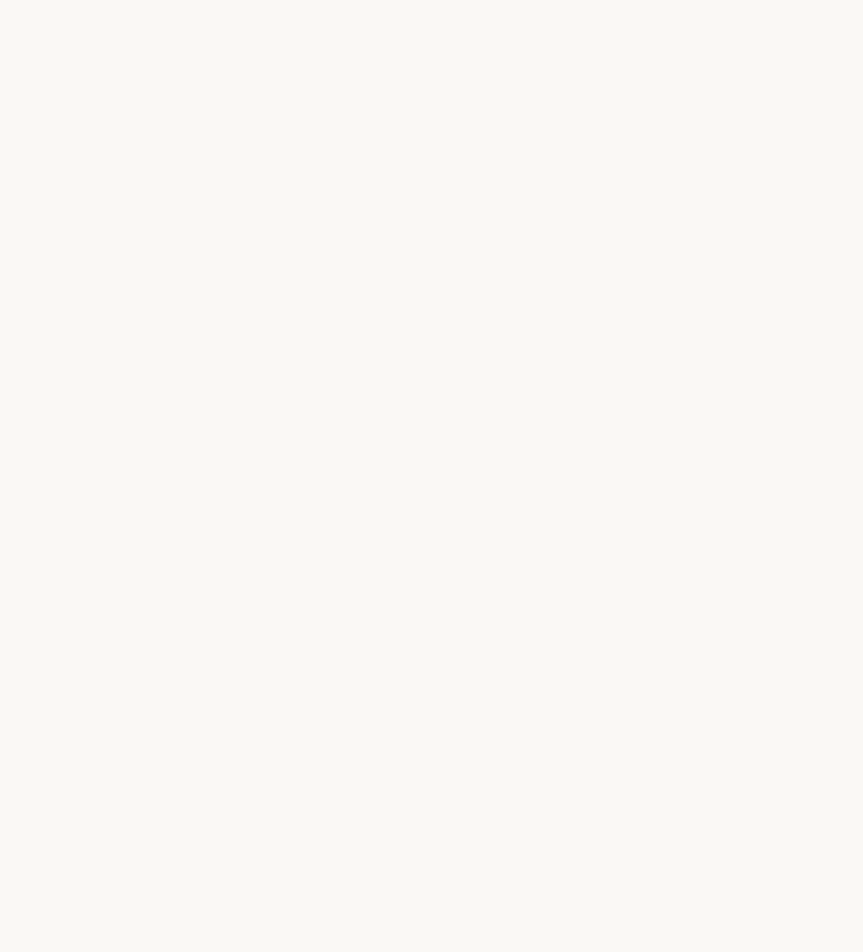
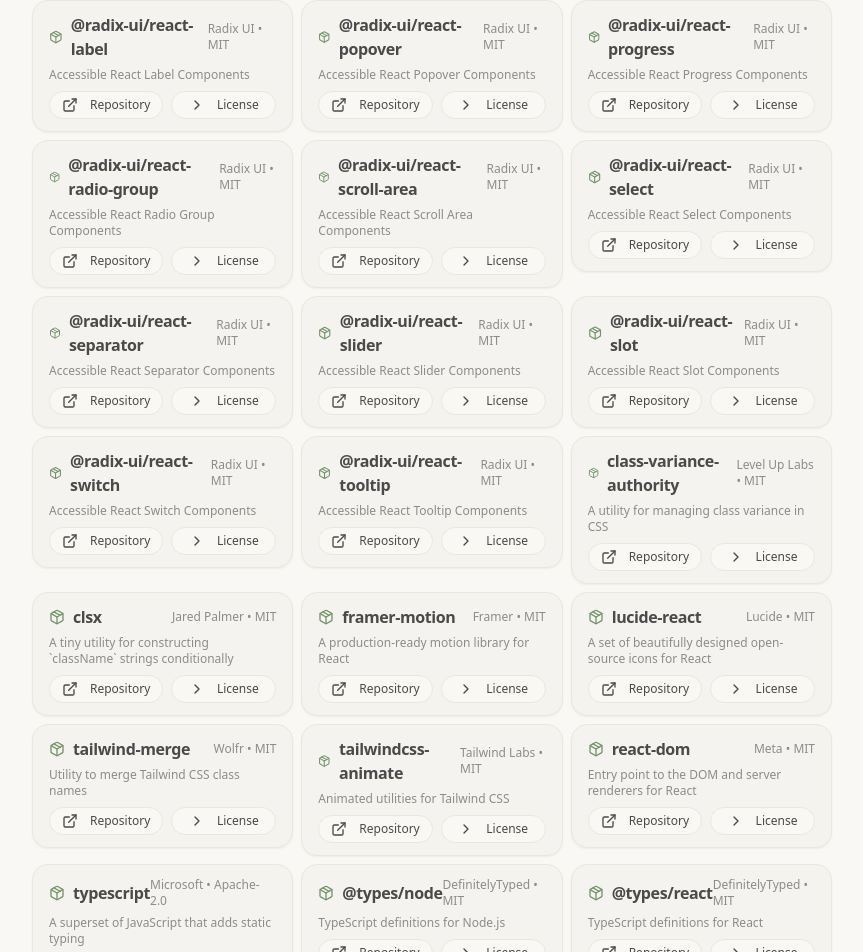
Before and after one commit to MoPaMo/verba, a Next.js app: page /settings/licenses in a window 1280 px wide. Shown: the part 348-1300 px from the top of the page, without its empty margins (208-1071 px from the left). Before the commit the page ends 800 px from the top, so only its background shows below. Built offline with nearby package versions, Linux system fonts and the light colour scheme.

Commit message:
feat: add new licenses for various React components and utilities

```diff
--- a/app/settings/(settings)/licenses/licenses.ts
+++ b/app/settings/(settings)/licenses/licenses.ts
@@ -11,20 +11,6 @@ interface License {
 
 const licenses: License[] = [
   {
-    name: "React",
-    creator: "Meta",
-    year: "2023",
-    licenseType: "MIT",
-    description: "A JavaScript library for building user interfaces",
-    repository: "https://github.com/facebook/react",
-    licenseUrl: "https://github.com/facebook/react/blob/main/LICENSE",
-    licenseText: `MIT License
-
-  Copyright (c) Meta Platforms, Inc. and affiliates.
-
-  Permission is hereby granted, free of charge...`,
-  },
-  {
     name: "Next.js",
     creator: "Vercel",
     year: "2023",
@@ -34,11 +20,261 @@ const licenses: License[] = [
     licenseUrl: "https://github.com/vercel/next.js/blob/canary/license.md",
   },
   {
-    name: "Tailwind CSS",
+    name: "React",
+    creator: "Meta",
+    year: "2023",
+    licenseType: "MIT",
+    description: "A JavaScript library for building user interfaces",
+    repository: "https://github.com/facebook/react",
+    licenseUrl: "https://github.com/facebook/react/blob/main/LICENSE",
+  },
+  {
+    name: "@radix-ui/react-dialog",
+    creator: "Radix UI",
+    year: "2023",
+    licenseType: "MIT",
+    description: "Accessible React Dialog Components",
+    repository: "https://github.com/radix-ui/primitives",
+    licenseUrl: "https://github.com/radix-ui/primitives/blob/main/LICENSE",
+  },
+  {
+    name: "@radix-ui/react-label",
+    creator: "Radix UI",
+    year: "2023",
+    licenseType: "MIT",
+    description: "Accessible React Label Components",
+    repository: "https://github.com/radix-ui/primitives",
+    licenseUrl: "https://github.com/radix-ui/primitives/blob/main/LICENSE",
+  },
+  {
+    name: "@radix-ui/react-popover",
+    creator: "Radix UI",
+    year: "2023",
+    licenseType: "MIT",
+    description: "Accessible React Popover Components",
+    repository: "https://github.com/radix-ui/primitives",
+    licenseUrl: "https://github.com/radix-ui/primitives/blob/main/LICENSE",
+  },
+  {
+    name: "@radix-ui/react-progress",
+    creator: "Radix UI",
+    year: "2023",
+    licenseType: "MIT",
+    description: "Accessible React Progress Components",
+    repository: "https://github.com/radix-ui/primitives",
+    licenseUrl: "https://github.com/radix-ui/primitives/blob/main/LICENSE",
+  },
+  {
+    name: "@radix-ui/react-radio-group",
+    creator: "Radix UI",
+    year: "2023",
+    licenseType: "MIT",
+    description: "Accessible React Radio Group Components",
+    repository: "https://github.com/radix-ui/primitives",
+    licenseUrl: "https://github.com/radix-ui/primitives/blob/main/LICENSE",
+  },
+  {
+    name: "@radix-ui/react-scroll-area",
+    creator: "Radix UI",
+    year: "2023",
+    licenseType: "MIT",
+    description: "Accessible React Scroll Area Components",
+    repository: "https://github.com/radix-ui/primitives",
+    licenseUrl: "https://github.com/radix-ui/primitives/blob/main/LICENSE",
+  },
+  {
+    name: "@radix-ui/react-select",
+    creator: "Radix UI",
+    year: "2023",
+    licenseType: "MIT",
+    description: "Accessible React Select Components",
+    repository: "https://github.com/radix-ui/primitives",
+    licenseUrl: "https://github.com/radix-ui/primitives/blob/main/LICENSE",
+  },
+  {
+    name: "@radix-ui/react-separator",
+    creator: "Radix UI",
+    year: "2023",
+    licenseType: "MIT",
+    description: "Accessible React Separator Components",
+    repository: "https://github.com/radix-ui/primitives",
+    licenseUrl: "https://github.com/radix-ui/primitives/blob/main/LICENSE",
+  },
+  {
+    name: "@radix-ui/react-slider",
+    creator: "Radix UI",
+    year: "2023",
+    licenseType: "MIT",
+    description: "Accessible React Slider Components",
+    repository: "https://github.com/radix-ui/primitives",
+    licenseUrl: "https://github.com/radix-ui/primitives/blob/main/LICENSE",
+  },
+  {
+    name: "@radix-ui/react-slot",
+    creator: "Radix UI",
+    year: "2023",
+    licenseType: "MIT",
+    description: "Accessible React Slot Components",
+    repository: "https://github.com/radix-ui/primitives",
+    licenseUrl: "https://github.com/radix-ui/primitives/blob/main/LICENSE",
+  },
+  {
+    name: "@radix-ui/react-switch",
+    creator: "Radix UI",
+    year: "2023",
+    licenseType: "MIT",
+    description: "Accessible React Switch Components",
+    repository: "https://github.com/radix-ui/primitives",
+    licenseUrl: "https://github.com/radix-ui/primitives/blob/main/LICENSE",
+  },
+  {
+    name: "@radix-ui/react-tooltip",
+    creator: "Radix UI",
+    year: "2023",
+    licenseType: "MIT",
+    description: "Accessible React Tooltip Components",
+    repository: "https://github.com/radix-ui/primitives",
+    licenseUrl: "https://github.com/radix-ui/primitives/blob/main/LICENSE",
+  },
+  {
+    name: "class-variance-authority",
+    creator: "Level Up Labs",
+    year: "2023",
+    licenseType: "MIT",
+    description: "A utility for managing class variance in CSS",
+    repository: "https://github.com/joe-bell/class-variance-authority",
+    licenseUrl:
+      "https://github.com/joe-bell/class-variance-authority/blob/main/LICENSE",
+  },
+  {
+    name: "clsx",
+    creator: "Jared Palmer",
+    year: "2023",
+    licenseType: "MIT",
+    description:
+      "A tiny utility for constructing `className` strings conditionally",
+    repository: "https://github.com/lukeed/clsx",
+    licenseUrl: "https://github.com/lukeed/clsx/blob/main/LICENSE",
+  },
+  {
+    name: "framer-motion",
+    creator: "Framer",
+    year: "2023",
+    licenseType: "MIT",
+    description: "A production-ready motion library for React",
+    repository: "https://github.com/framer/motion",
+    licenseUrl: "https://github.com/framer/motion/blob/main/LICENSE",
+  },
+  {
+    name: "lucide-react",
+    creator: "Lucide",
+    year: "2023",
+    licenseType: "MIT",
+    description: "A set of beautifully designed open-source icons for React",
+    repository: "https://github.com/lucide-icons/lucide",
+    licenseUrl: "https://github.com/lucide-icons/lucide/blob/main/LICENSE",
+  },
+  {
+    name: "tailwind-merge",
+    creator: "Wolfr",
+    year: "2023",
+    licenseType: "MIT",
+    description: "Utility to merge Tailwind CSS class names",
+    repository: "https://github.com/dcastil/tailwind-merge",
+    licenseUrl: "https://github.com/dcastil/tailwind-merge/blob/main/LICENSE",
+  },
+  {
+    name: "tailwindcss-animate",
     creator: "Tailwind Labs",
     year: "2023",
     licenseType: "MIT",
-    description: "A utility-first CSS framework",
+    description: "Animated utilities for Tailwind CSS",
+    repository: "https://github.com/benface/tailwindcss-animate",
+    licenseUrl:
+      "https://github.com/benface/tailwindcss-animate/blob/main/LICENSE",
+  },
+  {
+    name: "react-dom",
+    creator: "Meta",
+    year: "2023",
+    licenseType: "MIT",
+    description: "Entry point to the DOM and server renderers for React",
+    repository: "https://github.com/facebook/react",
+    licenseUrl: "https://github.com/facebook/react/blob/main/LICENSE",
+  },
+  {
+    name: "typescript",
+    creator: "Microsoft",
+    year: "2023",
+    licenseType: "Apache-2.0",
+    description: "A superset of JavaScript that adds static typing",
+    repository: "https://github.com/microsoft/TypeScript",
+    licenseUrl: "https://github.com/microsoft/TypeScript/blob/main/LICENSE.txt",
+  },
+  {
+    name: "@types/node",
+    creator: "DefinitelyTyped",
+    year: "2023",
+    licenseType: "MIT",
+    description: "TypeScript definitions for Node.js",
+    repository: "https://github.com/DefinitelyTyped/DefinitelyTyped",
+    licenseUrl:
+      "https://github.com/DefinitelyTyped/DefinitelyTyped/blob/master/LICENSE",
+  },
+  {
+    name: "@types/react",
+    creator: "DefinitelyTyped",
+    year: "2023",
+    licenseType: "MIT",
+    description: "TypeScript definitions for React",
+    repository: "https://github.com/DefinitelyTyped/DefinitelyTyped",
+    licenseUrl:
+      "https://github.com/DefinitelyTyped/DefinitelyTyped/blob/master/LICENSE",
+  },
+  {
+    name: "@types/react-dom",
+    creator: "DefinitelyTyped",
+    year: "2023",
+    licenseType: "MIT",
+    description: "TypeScript definitions for React DOM",
+    repository: "https://github.com/DefinitelyTyped/DefinitelyTyped",
+    licenseUrl:
+      "https://github.com/DefinitelyTyped/DefinitelyTyped/blob/master/LICENSE",
+  },
+  {
+    name: "eslint",
+    creator: "ESLint Team",
+    year: "2023",
+    licenseType: "MIT",
+    description: "A pluggable linting utility for JavaScript and JSX",
+    repository: "https://github.com/eslint/eslint",
+    licenseUrl: "https://github.com/eslint/eslint/blob/main/LICENSE.md",
+  },
+  {
+    name: "eslint-config-next",
+    creator: "Vercel",
+    year: "2023",
+    licenseType: "MIT",
+    description: "ESLint configuration for Next.js projects",
+    repository: "https://github.com/vercel/next.js",
+    licenseUrl: "https://github.com/vercel/next.js/blob/canary/LICENSE",
+  },
+  {
+    name: "postcss",
+    creator: "PostCSS",
+    year: "2023",
+    licenseType: "MIT",
+    description: "A tool for transforming CSS with JavaScript",
+    repository: "https://github.com/postcss/postcss",
+    licenseUrl: "https://github.com/postcss/postcss/blob/main/LICENSE",
+  },
+  {
+    name: "tailwindcss",
+    creator: "Tailwind Labs",
+    year: "2023",
+    licenseType: "MIT",
+    description:
+      "A utility-first CSS framework for rapidly building custom designs",
     repository: "https://github.com/tailwindlabs/tailwindcss",
     licenseUrl:
       "https://github.com/tailwindlabs/tailwindcss/blob/master/LICENSE",
```
